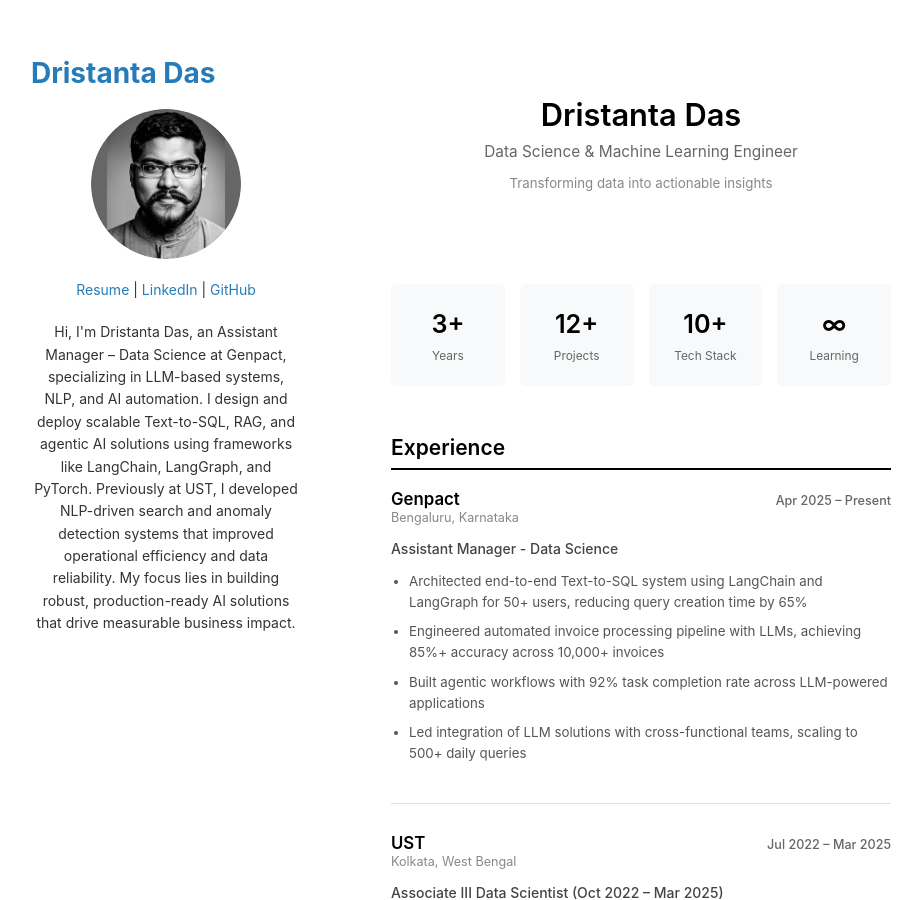
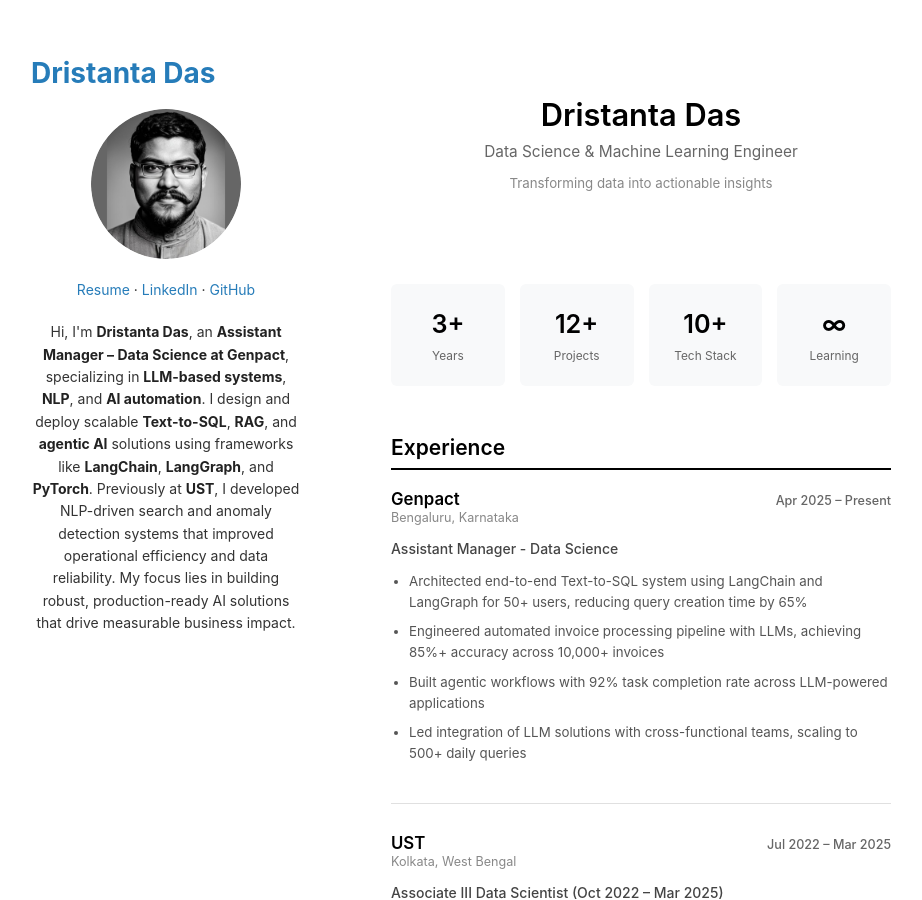
Before and after one commit to dasdristanta13/dasdristanta13.github.io, a Jekyll site: the page built from index.md, in a window 1280 px wide and 900 px high. Shown: the whole window, without its empty margins (179-1101 px from the left). Built offline with Jekyll 4.4.1, drawn with Linux system fonts in a browser that asks for light colours; part of the change alters nothing that is shown.

Commit message:
Refactor site configuration with updated details
Updated personal information and improved formatting in the site configuration.

```diff
--- a/_config.yml
+++ b/_config.yml
@@ -1,31 +1,49 @@
+# ──────────────────────────────────────────────
 # Site Settings
-title: Dristanta Das
-logo: "/images/logo.jpg?raw=true"
+# ──────────────────────────────────────────────
+title: "Dristanta Das"
+logo: "/images/logo.jpg"
 description: >
-  <p style="text-align: center;">
-  <a href="pdf/Dristanta_Das_Data_Scientist_Resume.pdf" target="_blank">Resume</a> |
-  <a href="https://www.linkedin.com/in/dasdristanta13/" target="_blank">LinkedIn</a> |
-  <a href="https://github.com/dasdristanta13" target="_blank">GitHub</a>
-  </p>
-  <p style="text-align: center;">
-  Hi, I'm Dristanta Das, an Assistant Manager – Data Science at Genpact, specializing in LLM-based systems, NLP, and AI automation.
-  I design and deploy scalable Text-to-SQL, RAG, and agentic AI solutions using frameworks like LangChain, LangGraph, and PyTorch.
-  Previously at UST, I developed NLP-driven search and anomaly detection systems that improved operational efficiency and data reliability.
-  My focus lies in building robust, production-ready AI solutions that drive measurable business impact.
-  </p>
+  <div align="center">
+    <p>
+      <a href="pdf/Dristanta_Das_Data_Scientist_Resume.pdf" target="_blank">Resume</a> ·
+      <a href="https://www.linkedin.com/in/dasdristanta13/" target="_blank">LinkedIn</a> ·
+      <a href="https://github.com/dasdristanta13" target="_blank">GitHub</a>
+    </p>
+    <p>
+      Hi, I'm <strong>Dristanta Das</strong>, an <strong>Assistant Manager – Data Science at Genpact</strong>,
+      specializing in <strong>LLM-based systems</strong>, <strong>NLP</strong>, and <strong>AI automation</strong>.
+      I design and deploy scalable <strong>Text-to-SQL</strong>, <strong>RAG</strong>, and <strong>agentic AI</strong>
+      solutions using frameworks like <strong>LangChain</strong>, <strong>LangGraph</strong>, and <strong>PyTorch</strong>.
+      Previously at <strong>UST</strong>, I developed NLP-driven search and anomaly detection systems that improved
+      operational efficiency and data reliability. My focus lies in building robust, production-ready AI solutions
+      that drive measurable business impact.
+    </p>
+  </div>
 
+# ──────────────────────────────────────────────
 # Theme
+# ──────────────────────────────────────────────
 theme: jekyll-theme-minimal
-
-# Analytics
-google_analytics: UA-000000-0
-
-# Optional: Additional Settings
 show_downloads: false
 
-# Social Links (if supported by theme)
+# ──────────────────────────────────────────────
+# Social Links (supported by many Jekyll themes)
+# ──────────────────────────────────────────────
 github_username: dasdristanta13
 linkedin_username: dasdristanta13
+email: dasdristanta13@gmail.com
 
-# SEO
-author: Dristanta Das
+# ──────────────────────────────────────────────
+# SEO / Metadata
+# ──────────────────────────────────────────────
+author: "Dristanta Das"
+url: "https://dasdristanta13.github.io"        # replace with your actual GitHub Pages URL
+baseurl: ""                                    # keep empty unless using a subpath
+lang: "en"
+keywords: "Data Science, NLP, LLMs, LangChain, LangGraph, RAG, Genpact, Python, AI Engineer"
+social:
+  name: "Dristanta Das"
+  links:
+    - "https://www.linkedin.com/in/dasdristanta13/"
+    - "https://github.com/dasdristanta13"
```
